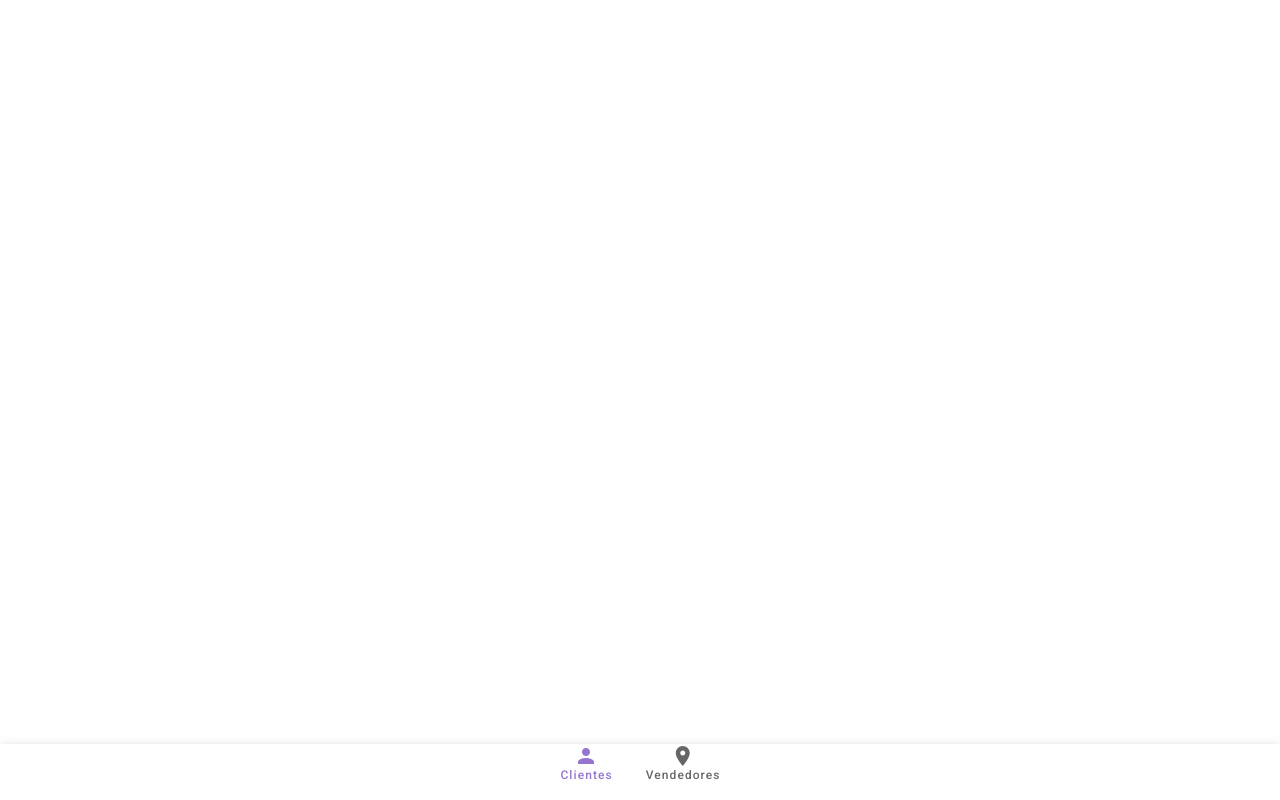
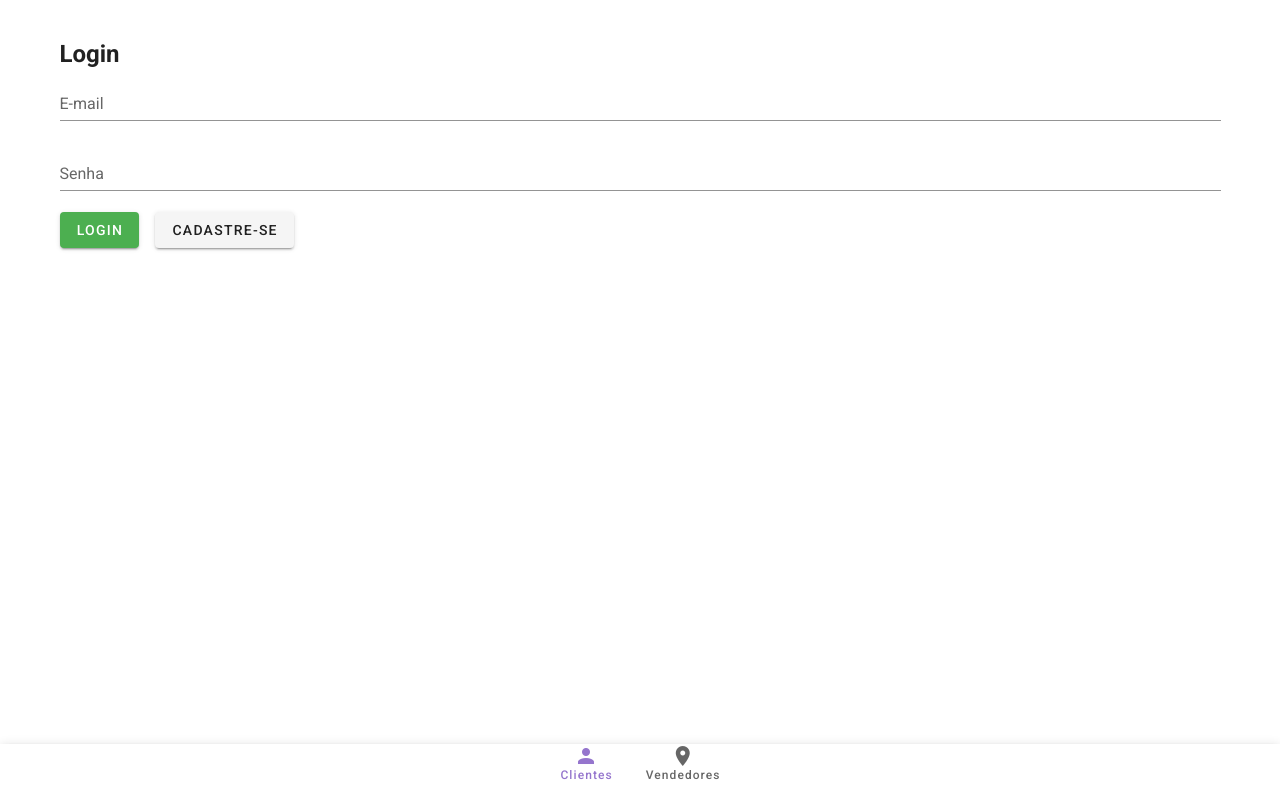
Before and after one commit to IgorWestermann/hackathon-iteris-time27, a Vue app: page /vendedor in a window 1280 px wide. Built offline with nearby package versions, Linux system fonts and the light colour scheme.

Commit message:
Adicionando tela de login dos vendedores

```diff
--- a/src/router/index.js
+++ b/src/router/index.js
@@ -2,6 +2,7 @@ import Vue from 'vue'
 import VueRouter from 'vue-router'
 import HomePage from '../views/HomePage.vue'
 import ProductsPage from '../views/ProductsPage.vue'
+import SellerLoginPage from '../views/SellerLoginPage'
 
 Vue.use(VueRouter);
 
@@ -16,11 +17,11 @@ const routes = [
     name: 'ProductsPage',
     component: ProductsPage
   },
-  // {
-  //   path: '/',
-  //   name: 'VendedorView',
-  //   component: HomePage
-  // },
+   {
+     path: '/vendedor',
+     name: 'SellerLoginPage',
+     component: SellerLoginPage
+   },
 ]
 
 const router = new VueRouter({
--- /dev/null
+++ b/src/views/SellerLoginPage.vue
@@ -0,0 +1,38 @@
+<template>
+  <v-container class="login-page">
+    <h2>Login</h2>
+    <v-form ref="form" v-model="valid" lazy-validation>
+      <v-text-field
+        v-model="email"
+        :rules="emailRules"
+        label="E-mail"
+      ></v-text-field>
+
+      <v-text-field
+        v-model="email"
+        :rules="emailRules"
+        label="Senha"
+      ></v-text-field>
+
+      <router-link to="/">
+        <v-btn color="success" class="mr-4" @click="validate"> Login </v-btn>
+      </router-link>
+
+      <router-link to="/cadastro">
+        <v-btn color="" @click="resetValidation"> Cadastre-se </v-btn>
+      </router-link>
+    </v-form>
+  </v-container>
+</template>
+
+<script>
+export default {
+  name: "SellerLoginPage",
+};
+</script>
+
+<style scoped>
+.login-page a {
+  text-decoration: none;
+}
+</style>
```
